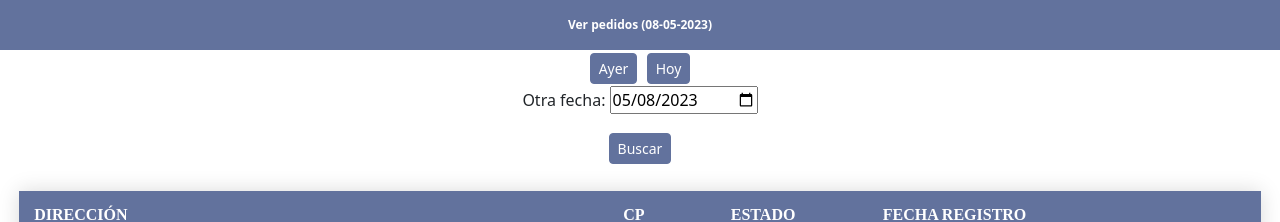
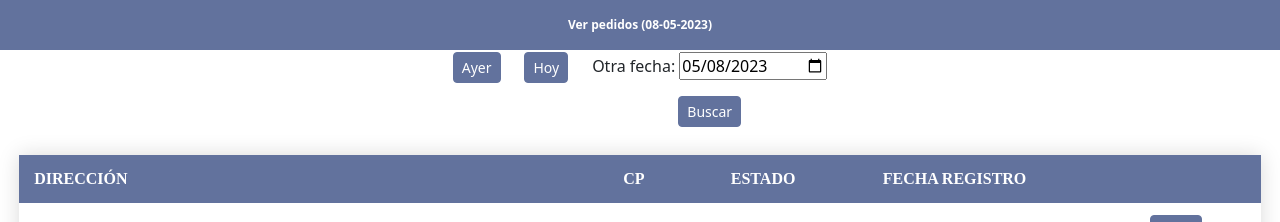
Before and after one commit to JorgeTarancon/FARMAHOME_APP, a Django app: page /ver_pedidos/hoy in a window 1280 px wide. Shown: the part 43-265 px from the top of the page. Run offline with Django 3.2, Linux system fonts and the light colour scheme; a user stored in the database is signed in; data comes from the database, SQL or seed files in the repository; some libraries are stand-ins or nearby versions.

Commit message:
Change CSS for buttons for searching by dates

```diff
--- a/FARMAHOME/static/FARMAHOME/style.css
+++ b/FARMAHOME/static/FARMAHOME/style.css
@@ -6,6 +6,16 @@
 
 .container-fluid {
     padding:4%;
+}
+
+.container-fluid .container {
+    border-radius: 5px;
+    background-color: rgb(211, 223, 240);
+    padding: 50px;
+  }
+
+.container {
+    padding: 2px;
 }
 
 .menu_container {
@@ -26,12 +36,6 @@
     padding: 0;
     margin-bottom: 15px;
     border-bottom: 1.5px solid #c2c2c2;
-  }
-
-.container {
-    border-radius: 5px;
-    background-color: rgb(211, 223, 240);
-    padding: 50px;
   }
 /* CONTAINERS */
 
--- a/FARMAHOME/templates/FARMAHOME/ver_pedidos.html
+++ b/FARMAHOME/templates/FARMAHOME/ver_pedidos.html
@@ -6,14 +6,22 @@ Ver pedidos ({{ fecha_busqueda }})
 
 {% block body %}
 
-<div>
+<div class="container">
+    <div class="row justify-content-md-center">
+        <div class="col-md-auto">
             <a class="btn btn-primary btn-sm" href="{% url 'FARMAHOME:ver_pedidos' 'ayer' %}">Ayer</a>
+        </div>
+        <div class="col-md-auto">
             <a class="btn btn-primary btn-sm" href="{% url 'FARMAHOME:ver_pedidos' 'hoy' %}">Hoy</a>
+        </div>
+        <div class="col-md-auto">
             <form action="" method='POST'>
                 {% csrf_token %}
                 {{ form.as_p }}
                 <button class="btn btn-primary btn-sm" type="submit"> Buscar </button>
             </form>
+        </div>
+    </div>
 </div>
 
 <table class = "styled-table" >
```
Lines whose indentation alone changed are shown as unchanged.
